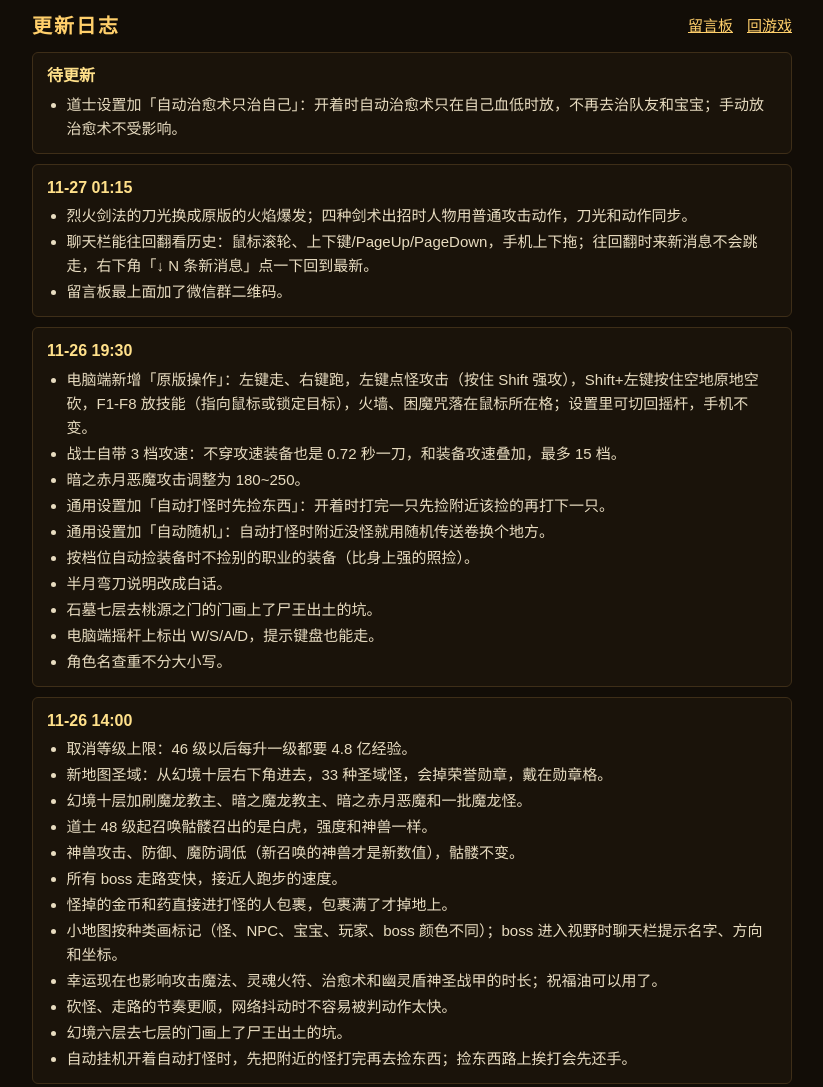
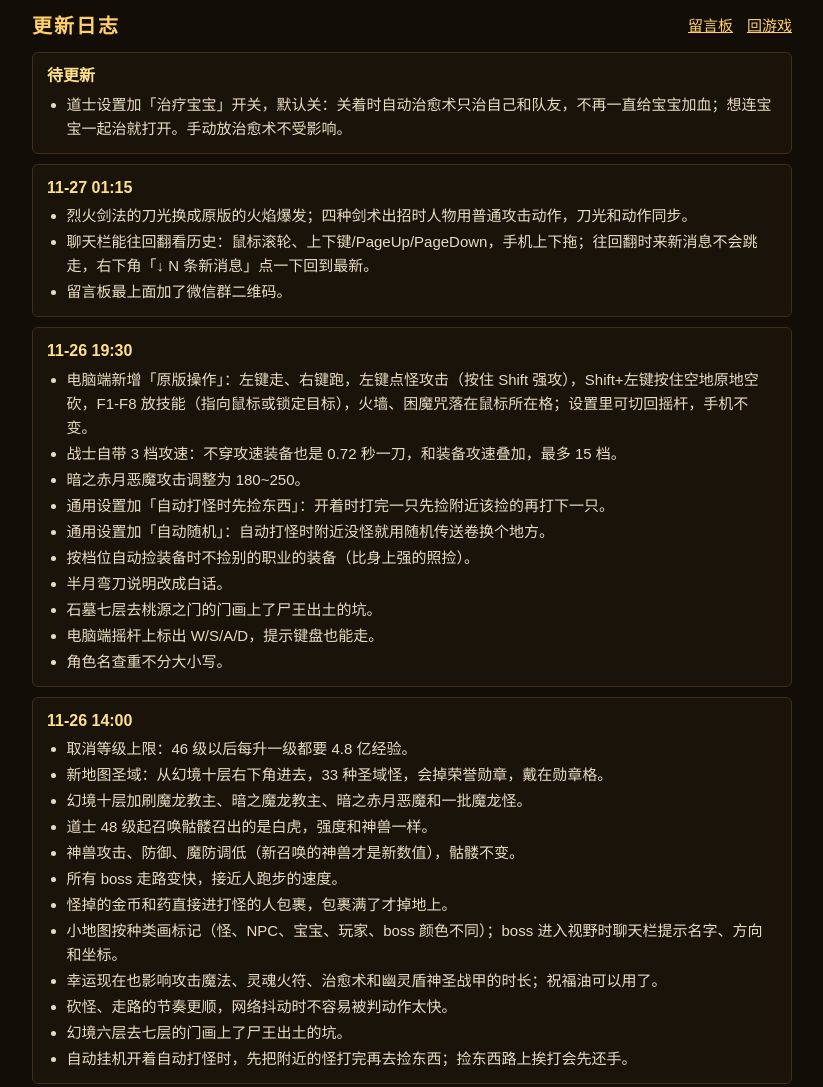
Before and after one commit to liewhite/mir-web, a plain HTML site: page scala/client/web/changelog.html in a window 1280 px wide. Shown: the top 1087 px of the page, without its empty margins (228-1051 px from the left). Drawn offline with Linux system fonts and the light colour scheme.

Commit message:
自动治愈术开关改成「治疗宝宝」（默认关）：关着只治自己和队友、不治宝宝，开了连宝宝一起治（#1370，返工 #1367）

```diff
--- a/scala/client/web/changelog.html
+++ b/scala/client/web/changelog.html
@@ -41,7 +41,7 @@ li { margin: 2px 0; }
   <section>
     <h2>待更新</h2>
     <ul>
-      <li>道士设置加「自动治愈术只治自己」：开着时自动治愈术只在自己血低时放，不再去治队友和宝宝；手动放治愈术不受影响。</li>
+      <li>道士设置加「治疗宝宝」开关，默认关：关着时自动治愈术只治自己和队友，不再一直给宝宝加血；想连宝宝一起治就打开。手动放治愈术不受影响。</li>
     </ul>
   </section>
 
```
Also changed, not shown: 4 other files.
